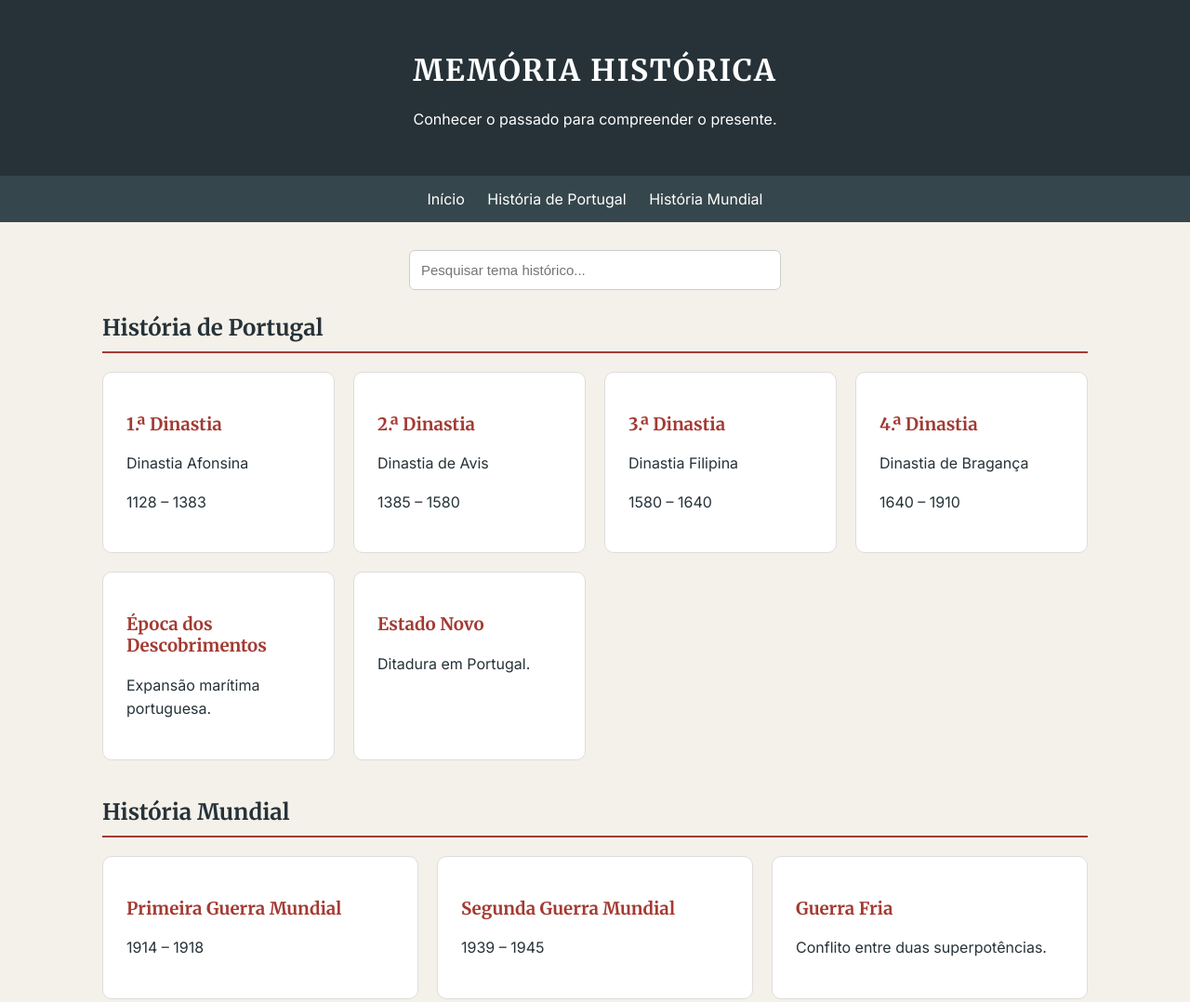
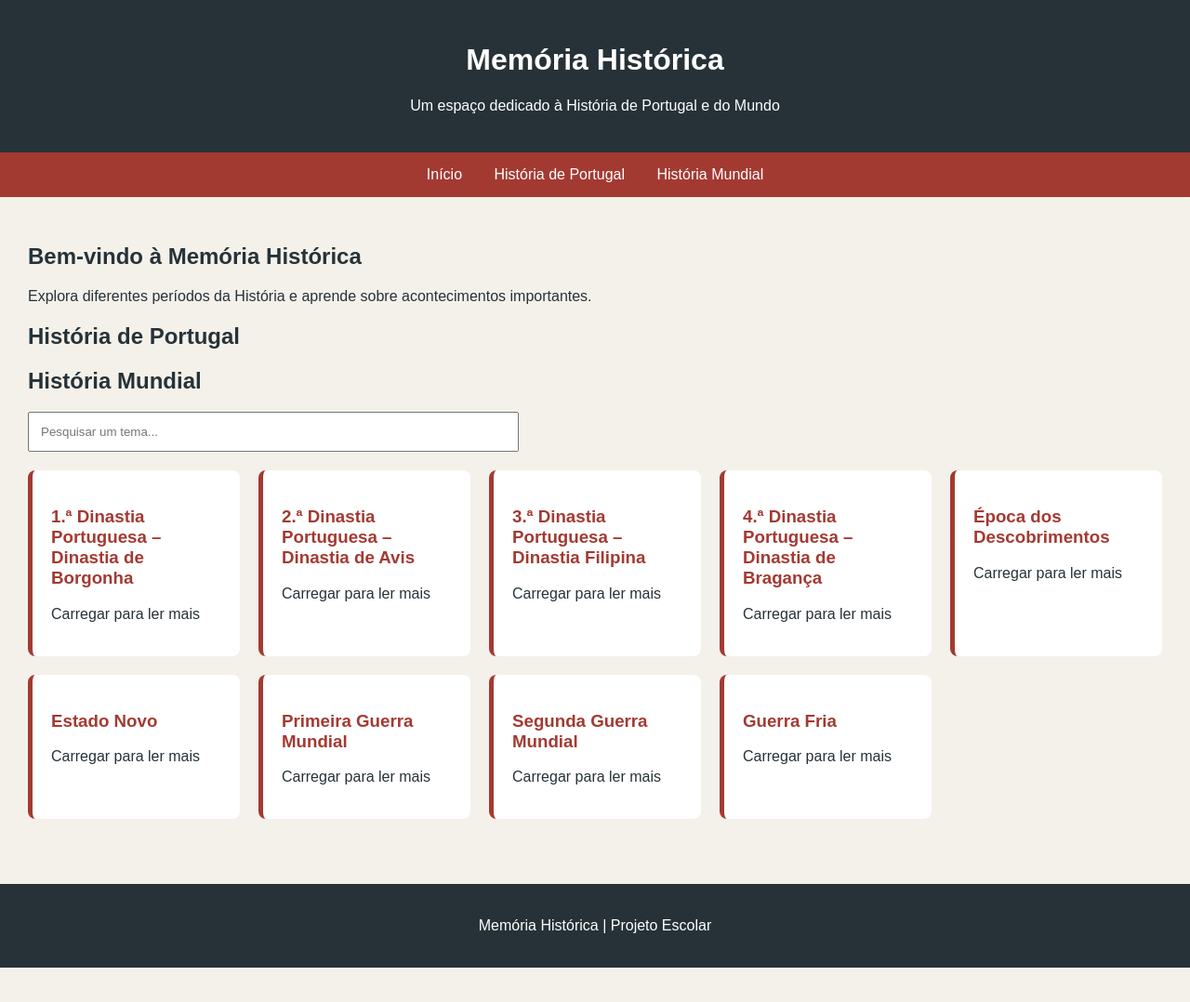
Before and after one commit to dianafmartins07-alt/Historia-Memoria, a plain HTML site: page index.html in a window 1280 px wide. Shown: the top 1078 px of the page at 93% size. After the commit the page ends 1041 px from the top, so only its background shows below. Drawn offline with Linux system fonts and the light colour scheme.

Commit message:
Update index.html

```diff
--- a/index.html
+++ b/index.html
@@ -1,3 +1,4 @@
+
 <!DOCTYPE html>
 <html lang="pt">
 <head>
@@ -7,136 +8,87 @@
 <title>Memória Histórica</title>
 
 <style>
-        @import url('https://fonts.googleapis.com/css2?family=Merriweather:wght@700&family=Inter:wght@400;600&display=swap');
-
-        * {
-            box-sizing: border-box;
-        }
-
 body {
     margin: 0;
+    font-family: Arial, sans-serif;
     background: #F4F1EA;
     color: #263238;
-            font-family: 'Inter', sans-serif;
 }
 
 header {
     background: #263238;
     color: white;
-            padding: 35px 20px;
+    padding: 25px;
     text-align: center;
 }
 
-        header h1 {
-            font-family: 'Merriweather', serif;
-            letter-spacing: 2px;
-        }
-
 nav {
-            background: #35464C;
+    background: #A33A32;
     padding: 15px;
     text-align: center;
 }
 
 nav a {
     color: white;
+    margin: 15px;
     text-decoration: none;
-            margin: 10px;
-        }
-
-        nav a:hover {
-            color: #E5B8A3;
 }
 
 main {
-            max-width: 1100px;
-            margin: auto;
-            padding: 30px 20px;
+    padding: 30px;
 }
 
-        h2 {
-            font-family: 'Merriweather', serif;
-            border-bottom: 2px solid #A33A32;
-            padding-bottom: 10px;
+input {
+    padding: 12px;
+    width: 90%;
+    max-width: 500px;
+    margin-bottom: 20px;
 }
 
-        .temas {
+.lista-temas {
     display: grid;
-            grid-template-columns: repeat(auto-fit, minmax(230px, 1fr));
+    grid-template-columns: repeat(auto-fit, minmax(220px, 1fr));
     gap: 20px;
-            margin-bottom: 40px;
 }
 
-        .cartao {
+.card {
     background: white;
-            padding: 25px;
-            border-radius: 10px;
-            border: 1px solid #ddd;
+    padding: 20px;
+    border-radius: 8px;
     cursor: pointer;
-            transition: 0.2s;
+    border-left: 5px solid #A33A32;
+    transition: 0.3s;
 }
 
-        .cartao:hover {
+.card:hover {
     transform: translateY(-5px);
-            box-shadow: 0 5px 15px #0002;
 }
 
-        .cartao h3 {
-            font-family: 'Merriweather', serif;
+.card h3 {
     color: #A33A32;
 }
 
-        .cartao p {
-            line-height: 1.6;
+#artigo {
+    display: none;
+    background: white;
+    padding: 25px;
+    border-radius: 8px;
 }
 
 button {
     background: #A33A32;
     color: white;
+    padding: 10px 20px;
     border: none;
-            padding: 12px 18px;
-            border-radius: 6px;
     cursor: pointer;
-            font-size: 15px;
-        }
-
-        button:hover {
-            background: #822D27;
-        }
-
-        #pesquisa {
-            padding: 12px;
-            width: 80%;
-            max-width: 400px;
-            border: 1px solid #ccc;
-            border-radius: 6px;
-            font-size: 15px;
-        }
-
-        #artigo {
-            background: white;
-            padding: 30px;
-            border-radius: 10px;
-            line-height: 1.8;
-        }
-
-        #artigo h2 {
-            color: #A33A32;
-        }
-
-        #textoArtigo {
-            white-space: pre-wrap;
-        }
-
-        .escondido {
-            display: none;
+    border-radius: 5px;
 }
 
 footer {
     background: #263238;
     color: white;
     text-align: center;
-            padding: 25px;
+    padding: 20px;
     margin-top: 40px;
 }
 </style>
@@ -145,220 +97,180 @@
 <body>
 
 <header>
-    <h1>MEMÓRIA HISTÓRICA</h1>
-    <p>Conhecer o passado para compreender o presente.</p>
+    <h1>Memória Histórica</h1>
+    <p>Um espaço dedicado à História de Portugal e do Mundo</p>
 </header>
 
 <nav>
-    <a href="#" onclick="mostrarLista(); return false;">Início</a>
+    <a href="#inicio">Início</a>
     <a href="#portugal">História de Portugal</a>
     <a href="#mundo">História Mundial</a>
 </nav>
 
 <main>
 
-    <!-- PESQUISA DE TEMAS -->
+<section id="inicio">
+    <h2>Bem-vindo à Memória Histórica</h2>
+    <p>Explora diferentes períodos da História e aprende sobre acontecimentos importantes.</p>
+</section>
 
-    <div style="text-align:center; margin-bottom:25px;">
+<section id="portugal">
+    <h2>História de Portugal</h2>
+</section>
+
+<section id="mundo">
+    <h2>História Mundial</h2>
+</section>
+
 <input
     type="text"
     id="pesquisa"
-            placeholder="Pesquisar tema histórico..."
+    placeholder="Pesquisar um tema..."
     onkeyup="pesquisarTemas()"
 >
+
+<div class="lista-temas" id="listaTemas"></div>
+
+<div id="artigo">
+    <button onclick="mostrarLista()">← Voltar</button>
+    <h2 id="tituloArtigo"></h2>
+    <div id="textoArtigo"></div>
 </div>
-
-    <!-- LISTA DE TEMAS -->
-
-    <section id="listaTemas">
-
-        <h2 id="portugal">História de Portugal</h2>
-
-        <div class="temas">
-
-            <div class="cartao" onclick="abrirTema(0)">
-                <h3>1.ª Dinastia</h3>
-                <p>Dinastia Afonsina</p>
-                <p>1128 – 1383</p>
-            </div>
-
-            <div class="cartao" onclick="abrirTema(1)">
-                <h3>2.ª Dinastia</h3>
-                <p>Dinastia de Avis</p>
-                <p>1385 – 1580</p>
-            </div>
-
-            <div class="cartao" onclick="abrirTema(2)">
-                <h3>3.ª Dinastia</h3>
-                <p>Dinastia Filipina</p>
-                <p>1580 – 1640</p>
-            </div>
-
-            <div class="cartao" onclick="abrirTema(3)">
-                <h3>4.ª Dinastia</h3>
-                <p>Dinastia de Bragança</p>
-                <p>1640 – 1910</p>
-            </div>
-
-            <div class="cartao" onclick="abrirTema(4)">
-                <h3>Época dos Descobrimentos</h3>
-                <p>Expansão marítima portuguesa.</p>
-            </div>
-
-            <div class="cartao" onclick="abrirTema(5)">
-                <h3>Estado Novo</h3>
-                <p>Ditadura em Portugal.</p>
-            </div>
-
-        </div>
-
-        <h2 id="mundo">História Mundial</h2>
-
-        <div class="temas">
-
-            <div class="cartao" onclick="abrirTema(6)">
-                <h3>Primeira Guerra Mundial</h3>
-                <p>1914 – 1918</p>
-            </div>
-
-            <div class="cartao" onclick="abrirTema(7)">
-                <h3>Segunda Guerra Mundial</h3>
-                <p>1939 – 1945</p>
-            </div>
-
-            <div class="cartao" onclick="abrirTema(8)">
-                <h3>Guerra Fria</h3>
-                <p>Conflito entre duas superpotências.</p>
-            </div>
-
-        </div>
-
-    </section>
-
-    <!-- ÁREA DOS ARTIGOS -->
-
-    <section id="artigo" class="escondido">
-
-        <button onclick="mostrarLista()">← Voltar aos temas</button>
-
-        <h2 id="tituloArtigo"></h2>
-
-        <p id="textoArtigo"></p>
-
-    </section>
 
 </main>
 
 <footer>
-    <p>Memória Histórica | Projeto escolar</p>
+    <p>Memória Histórica | Projeto Escolar</p>
 </footer>
 
 <script>
 
-    // Lista dos temas e dos seus conteúdos
-
 const temas = [
 
 {
-            titulo: "1.ª Dinastia Portuguesa – Afonsina",
-            texto: "Escreve aqui o teu texto sobre a 1.ª Dinastia."
+    titulo: "1.ª Dinastia Portuguesa – Dinastia de Borgonha",
+    texto: `
+<h3>1.ª Dinastia Portuguesa – Dinastia de Borgonha</h3>
+
+<p>A Primeira Dinastia Portuguesa, também conhecida como Dinastia de Borgonha, começou em 1143, com o reconhecimento da independência de Portugal pelo Tratado de Zamora, e terminou em 1383–1385, com a crise de sucessão que conduziu à subida ao trono de D. João I, iniciando a Dinastia de Avis.</p>
+
+<h3>1. D. Afonso Henriques (1109–1185)</h3>
+<p>Filho do conde D. Henrique e de D. Teresa, D. Afonso Henriques foi o fundador do Reino de Portugal. Em 1128, venceu a Batalha de São Mamede, assumindo o controlo do território. Em 1139, após a Batalha de Ourique, proclamou-se rei. A independência foi reconhecida em 1143, pelo Tratado de Zamora, e confirmada pelo Papa em 1179. Conquistou várias cidades aos muçulmanos, incluindo Santarém e Lisboa, em 1147.</p>
+
+<h3>2. D. Sancho I (1185–1211)</h3>
+<p>Conhecido como o Povoador, procurou desenvolver o reino e povoar as regiões conquistadas. Promoveu a agricultura, fundou vilas e concedeu cartas de foral. Também conquistou territórios no Alentejo e no Algarve, embora tenha enfrentado conflitos com Castela e com o clero.</p>
+
+<h3>3. D. Afonso II (1211–1223)</h3>
+<p>Conhecido como o Gordo, destacou-se pela organização administrativa e jurídica do reino. Mandou elaborar as primeiras leis gerais e reforçou a autoridade do rei. Entrou em conflito com os seus irmãos e com a Igreja, tendo sido excomungado.</p>
+
+<h3>4. D. Sancho II (1223–1248)</h3>
+<p>Conhecido como o Capelo, continuou as conquistas territoriais, sobretudo no Alentejo e Algarve. No entanto, teve dificuldades em governar e enfrentou conflitos com a Igreja e a nobreza. Foi afastado do trono pelo Papa, sendo substituído pelo irmão, D. Afonso III.</p>
+
+<h3>5. D. Afonso III (1248–1279)</h3>
+<p>Concluiu a conquista do Algarve em 1249, consolidando as fronteiras do reino. Transferiu a corte para Lisboa e reforçou a administração. Em 1254, convocou as primeiras Cortes com representantes dos concelhos, contribuindo para o desenvolvimento político de Portugal.</p>
+
+<h3>6. D. Dinis (1279–1325)</h3>
+<p>Conhecido como o Rei-Poeta, foi um dos reis mais importantes da primeira dinastia. Desenvolveu a agricultura, incentivou o comércio e a exploração de recursos. Fundou a Universidade de Lisboa em 1290, posteriormente transferida para Coimbra. Em 1297, assinou o Tratado de Alcanizes com Castela, definindo as fronteiras portuguesas.</p>
+
+<h3>7. D. Afonso IV (1325–1357)</h3>
+<p>Conhecido como o Bravo, participou na Batalha do Salado, em 1340, contra os muçulmanos. O seu reinado ficou marcado pelo conflito com o filho, D. Pedro, devido ao amor deste por Inês de Castro. Após a morte de Inês, D. Pedro revoltou-se contra o pai, mas acabaram por reconciliar-se.</p>
+
+<h3>8. D. Pedro I (1357–1367)</h3>
+<p>Conhecido como o Justiceiro, destacou-se pela aplicação rigorosa da justiça e pelo combate aos abusos. Ficou associado à história de Inês de Castro, com quem teria vivido uma relação amorosa. Após a sua morte, declarou que tinha casado secretamente com Inês e mandou perseguir os responsáveis pela sua morte.</p>
+
+<h3>9. D. Fernando (1367–1383)</h3>
+<p>Conhecido como o Formoso, foi o último rei da primeira dinastia. O seu reinado ficou marcado por guerras com Castela e por dificuldades económicas. A sua morte, sem filho varão legítimo, provocou uma crise de sucessão. A filha, D. Beatriz, estava casada com o rei de Castela, o que ameaçava a independência portuguesa. A crise de 1383–1385 terminou com a vitória de D. João, Mestre de Avis, na Batalha de Aljubarrota, em 1385, iniciando a segunda dinastia.</p>
+`
 },
 
 {
-            titulo: "2.ª Dinastia Portuguesa – Avis",
-            texto: "Escreve aqui o teu texto sobre a 2.ª Dinastia."
+    titulo: "2.ª Dinastia Portuguesa – Dinastia de Avis",
+    texto: "<p>Conteúdo por adicionar.</p>"
 },
 
 {
-            titulo: "3.ª Dinastia Portuguesa – Filipina",
-            texto: "Escreve aqui o teu texto sobre a 3.ª Dinastia."
+    titulo: "3.ª Dinastia Portuguesa – Dinastia Filipina",
+    texto: "<p>Conteúdo por adicionar.</p>"
 },
 
 {
-            titulo: "4.ª Dinastia Portuguesa – Bragança",
-            texto: "Escreve aqui o teu texto sobre a 4.ª Dinastia."
+    titulo: "4.ª Dinastia Portuguesa – Dinastia de Bragança",
+    texto: "<p>Conteúdo por adicionar.</p>"
 },
 
 {
     titulo: "Época dos Descobrimentos",
-            texto: "Escreve aqui o teu texto sobre os Descobrimentos."
+    texto: "<p>Conteúdo por adicionar.</p>"
 },
 
 {
     titulo: "Estado Novo",
-            texto: "Escreve aqui o teu texto sobre o Estado Novo."
+    texto: "<p>Conteúdo por adicionar.</p>"
 },
 
 {
     titulo: "Primeira Guerra Mundial",
-            texto: "Escreve aqui o teu texto sobre a Primeira Guerra Mundial."
+    texto: "<p>Conteúdo por adicionar.</p>"
 },
 
 {
     titulo: "Segunda Guerra Mundial",
-            texto: "Escreve aqui o teu texto sobre a Segunda Guerra Mundial."
+    texto: "<p>Conteúdo por adicionar.</p>"
 },
 
 {
     titulo: "Guerra Fria",
-            texto: "Escreve aqui o teu texto sobre a Guerra Fria."
+    texto: "<p>Conteúdo por adicionar.</p>"
 }
 
 ];
 
-    // Função para abrir um tema
+const lista = document.getElementById("listaTemas");
+
+function mostrarLista() {
+    lista.style.display = "grid";
+    document.getElementById("artigo").style.display = "none";
+}
 
 function abrirTema(numero) {
+    lista.style.display = "none";
 
-        document.getElementById("listaTemas").classList.add("escondido");
-
-        document.getElementById("artigo").classList.remove("escondido");
-
-        document.getElementById("tituloArtigo").textContent =
-            temas[numero].titulo;
-
-        document.getElementById("textoArtigo").textContent =
-            temas[numero].texto;
-
-        window.scrollTo(0, 0);
+    document.getElementById("artigo").style.display = "block";
+    document.getElementById("tituloArtigo").innerHTML = temas[numero].titulo;
+    document.getElementById("textoArtigo").innerHTML = temas[numero].texto;
 }
 
-    // Função para voltar à lista
+function pesquisarTemas() {
+    const pesquisa = document.getElementById("pesquisa").value.toLowerCase();
+    const cards = document.querySelectorAll(".card");
 
-    function mostrarLista() {
+    cards.forEach(card => {
+        const texto = card.innerText.toLowerCase();
 
-        document.getElementById("artigo").classList.add("escondido");
-
-        document.getElementById("listaTemas").classList.remove("escondido");
-
-        document.getElementById("pesquisa").value = "";
-
-        pesquisarTemas();
-
-        window.scrollTo(0, 0);
+        if (texto.includes(pesquisa)) {
+            card.style.display = "block";
+        } else {
+            card.style.display = "none";
+        }
+    });
 }
 
-    // Função para pesquisar temas
+function criarCards() {
+    lista.innerHTML = "";
 
-    function pesquisarTemas() {
+    temas.forEach((tema, index) => {
+        const card = document.createElement("div");
 
-        let pesquisa = document.getElementById("pesquisa").value.toLowerCase();
+        card.className = "card";
+        card.innerHTML = `<h3>${tema.titulo}</h3><p>Carregar para ler mais</p>`;
 
-        let cartoes = document.querySelectorAll(".cartao");
+        card.onclick = () => abrirTema(index);
 
-        cartoes.forEach(function(cartao) {
-
-            let texto = cartao.textContent.toLowerCase();
-
-            if (texto.includes(pesquisa)) {
-                cartao.style.display = "block";
-            } else {
-                cartao.style.display = "none";
+        lista.appendChild(card);
+    });
 }
 
-        });
-
-    }
+criarCards();
 
 </script>
 
```
Lines whose indentation alone changed are shown as unchanged.
